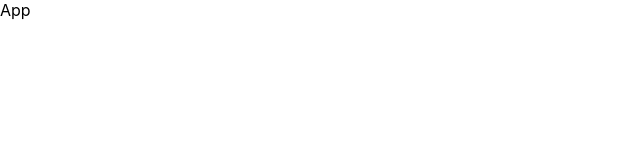
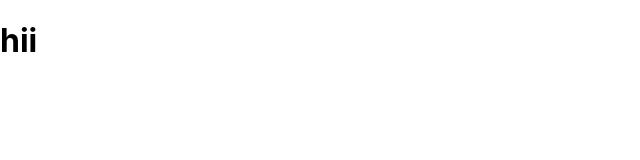
Before and after one commit to krishnavegi1997/secondproject, a React (Create React App) app: page / in a window 1280 px wide. Shown: the top 160 px of the page, without its empty margins (0-640 px from the left). Built offline with nearby package versions, Linux system fonts and the light colour scheme.

Commit message:
firstapp

```diff
--- a/src/App.js
+++ b/src/App.js
@@ -2,7 +2,9 @@ import React from 'react'
 
 function App() {
   return (
-    <div>App</div>
+   <div>
+    <h1>hii</h1>
+   </div>
   )
 }
 
```
